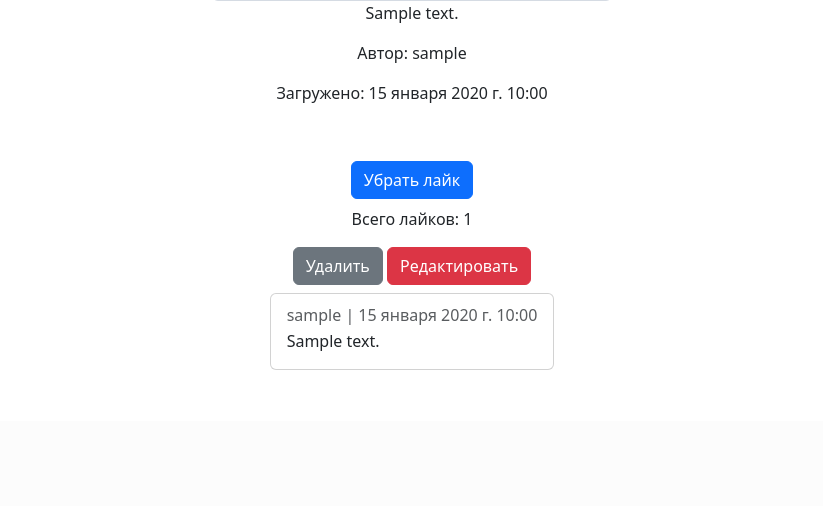
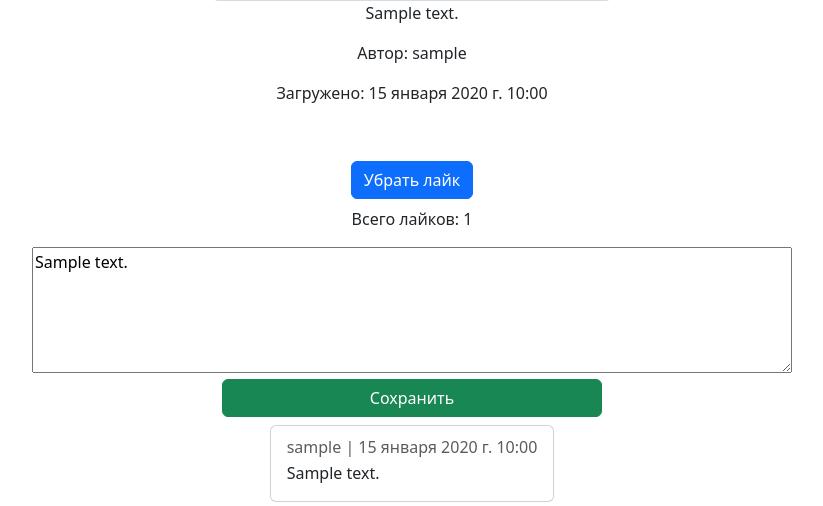
Before and after one commit to nareknareknarek162/cmpt, a Django app: page /photos/1?edit=1 in a window 1280 px wide. Shown: the part 379-885 px from the top of the page, without its empty margins (228-1051 px from the left). Before the commit the page ends 749 px from the top, so only its background shows below. Run offline with Django 5.2, Linux system fonts and the light colour scheme; a user stored in the database is signed in; tables that the repository leaves empty hold one stand-in row (values such as "Sample post"); grey boxes marked "Sample" are stand-in pictures.

Commit message:
added comment editing feature

```diff
--- a/mysite/templates/details.html
+++ b/mysite/templates/details.html
@@ -56,10 +56,14 @@
         <div>
             <form method="POST">
                 {% csrf_token %}
-                {% if has_commented %}
+                {% if editing %}
+                <textarea id="text_input_update" name="comment_text" rows="5" cols="80">{{users_comment.text}}</textarea>
+                <button id="update_btn" type="submit" class="btn btn-success w-50 mx-auto d-block" name="comment"
+                        value="update">Сохранить</button>
+                {% elif has_commented %}
                 <div class="d-grid gap-2 d-md-block">
                     <button class="btn btn-secondary" type="submit" name="comment" value="delete">Удалить</button>
-                    <button class="btn btn-danger" type="submit" name="comment" value="edit">Редактировать</button>
+                    <a href="?edit=1" class="btn btn-danger">Редактировать</a>
                 </div>
                 {% else %}
                 <textarea id="text_input" name="comment_text" rows="5" cols="80"></textarea>
@@ -83,12 +87,23 @@
 </div>
 <script>
     const input = document.getElementById('text_input');
-    const btn = document.getElementById('send_btn');
+    const input_update = document.getElementById('text_input_update');
+    const btn_send = document.getElementById('send_btn');
+    const btn_update = document.getElementById('update_btn');
 
-    input.addEventListener('input', () => {
-        const hasText = input.value.trim().length > 0;
-        btn.disabled = !hasText;
-    });
+    if (input) {
+        input.addEventListener('input', () => {
+            const hasText = input.value.trim().length > 0;
+            btn_send.disabled = !hasText;
+        });
+    }
+
+    if (input_update) {
+        input_update.addEventListener('input', () => {
+            const hasText = input_update.value.trim().length > 0;
+            btn_update.disabled = !hasText;
+        });
+    }
 </script>
 </body>
 </html>
--- a/mysite/views/details.py
+++ b/mysite/views/details.py
@@ -15,7 +15,13 @@ class DetailedPhotoView(DetailView):
         context["is_liked"] = Like.objects.filter(
             user=self.request.user, photo=self.get_object()
         ).exists()
+
         context["comments"] = Comment.objects.filter(photo=self.get_object())
+        context["users_comment"] = Comment.objects.filter(
+            author=self.request.user, photo=self.get_object()
+        ).first()
+
+        context["editing"] = self.request.GET.get("edit") == "1"
         context["has_commented"] = Comment.objects.filter(
             author=self.request.user, photo=self.get_object()
         ).exists()
@@ -28,8 +34,10 @@ class DetailedPhotoView(DetailView):
             if "comment" in request.POST:
                 action = request.POST["comment"]
 
-                if action == "edit":
-                    pass
+                if action == "update":
+                    Comment.objects.filter(author=user, photo=self.get_object()).update(
+                        text=request.POST["comment_text"]
+                    )
 
                 elif action == "save":
                     comment_text = request.POST["comment_text"]
```
